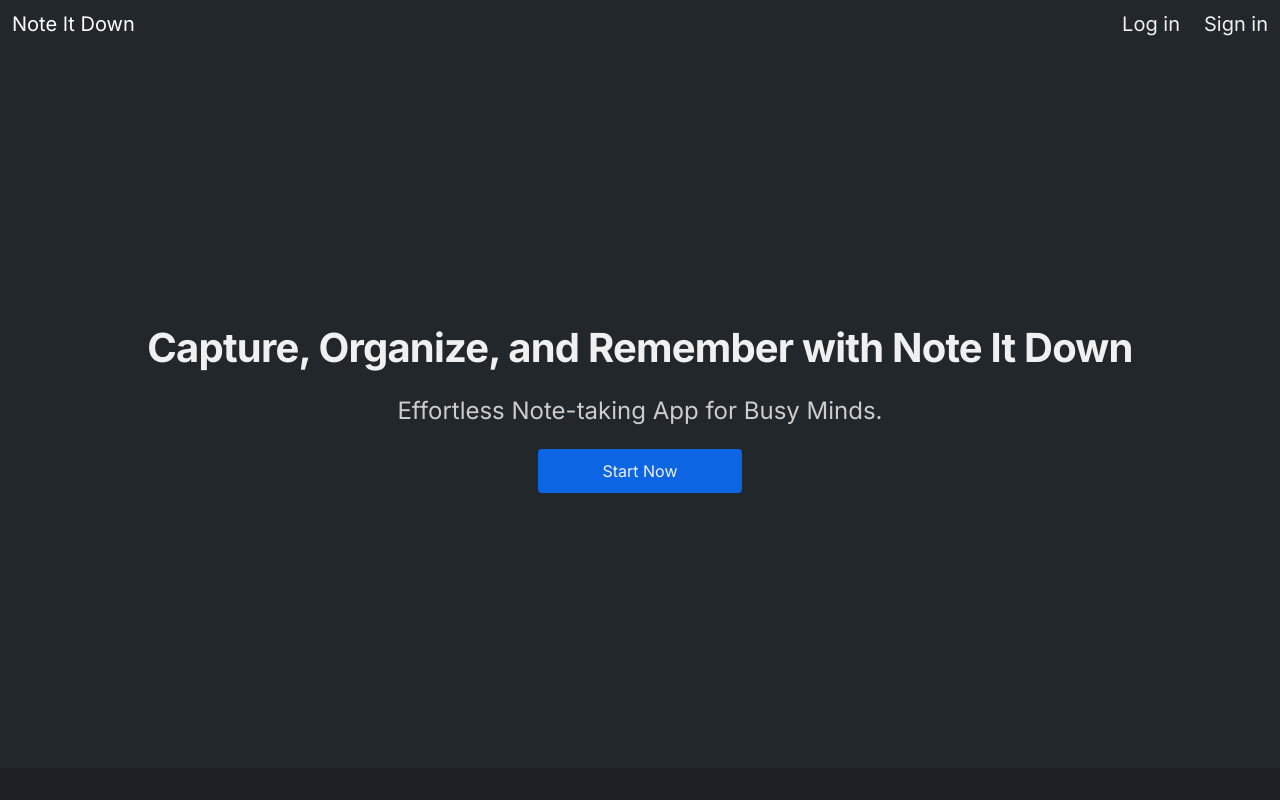
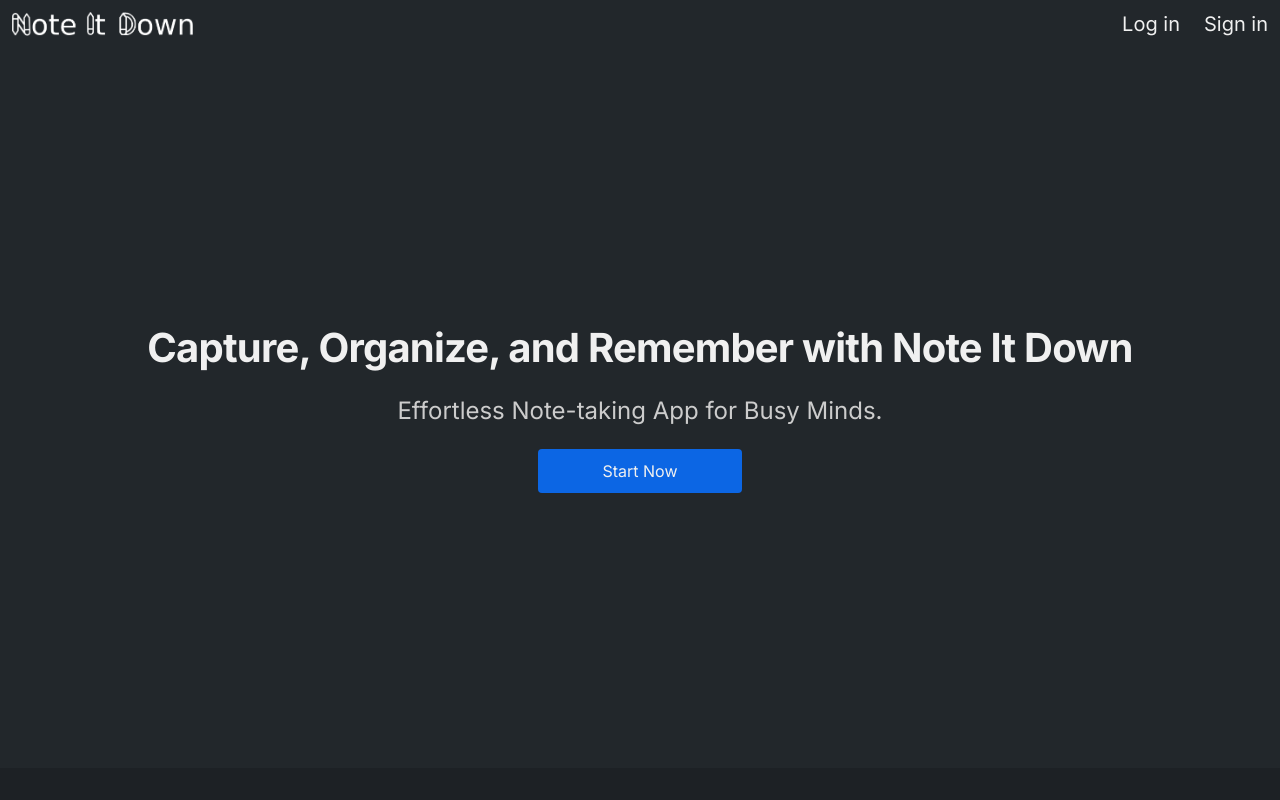
Before and after one commit to rodriguezbautista/notes-app, a React (Create React App) app in the folder frontend/: page / in a window 1280 px wide. Shown: the top 800 px of the page. Built offline with nearby package versions, Linux system fonts and the light colour scheme; no server answers.

Commit message:
logo updated

```diff
--- a/frontend/src/App.css
+++ b/frontend/src/App.css
@@ -115,10 +115,18 @@ header {
 	align-items: center;
 	justify-content: flex-end;
 	font-size: 20px;
+	height: min-content;
 }
 
 .header__title {
+	margin: 0.75rem;
 	margin-right: auto;
+	height: 24px;
+
+	& img {
+		max-height: 24px;
+		width: 100%;
+	}
 }
 
 .app {
@@ -137,7 +145,7 @@ header {
 }
 
 .session-btn,
-.header__navbar > * {
+.navbar-btn {
 	padding: 0.75rem;
 }
 
--- a/frontend/src/App.js
+++ b/frontend/src/App.js
@@ -37,7 +37,7 @@ function App() {
 			<header>
 				<nav className="header__navbar">
 					<Link to={isLogged ? '/notes' : '/'} className="header__title">
-						<span>Note It Down</span>
+						<img src="/logo.png" alt="logo" />
 					</Link>
 					{!isLogged ? (
 						<>
```
